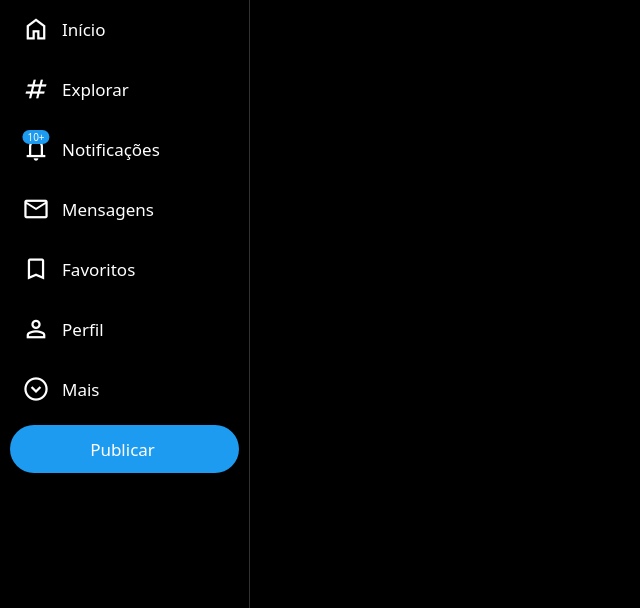
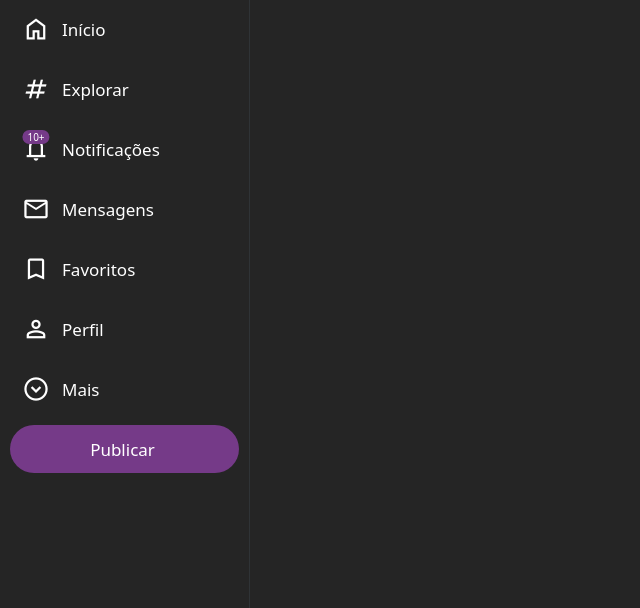
Before and after one commit to valderlanjs/SIDEBARS, a plain HTML site: page index.html in a window 1280 px wide. Shown: the part 94-702 px from the top of the page, without its empty margins (0-640 px from the left). Drawn offline with nearby package versions, Linux system fonts and the light colour scheme; files whose address does not match are found by name.

Commit message:
Update style.css

```diff
--- a/style.css
+++ b/style.css
@@ -4,7 +4,7 @@
 
 body {
   margin: 0;
-  background: #000000;
+  background: #252525;
   color: #ffffff;
   font-family: system-ui, -apple-system, BlinkMacSystemFont, "Segoe UI", Roboto,
     Oxygen, Ubuntu, Cantarell, "Open Sans", "Helvetica Neue", sans-serif;
@@ -58,7 +58,7 @@ body {
 }
 
 .sidebar button:hover > span {
-  background: rgba(255, 255, 255, 0.8);
+  background: #9796f0;
 }
 
 .sidebar button i {
@@ -81,8 +81,8 @@ body {
   top: -5px;
   left: 50%;
   translate: -50% 0;
-  background: #1d9bf0;
-  color: #f9f9f9;
+  background: #753a88;
+  color: #ffffff;
   font-size: 10px;
   font-family: system-ui, -apple-system, BlinkMacSystemFont, "Segoe UI", Roboto,
     Oxygen, Ubuntu, Cantarell, "Open Sans", "Helvetica Neue", sans-serif;
@@ -109,7 +109,7 @@ button.tweet-button {
 }
 
 button.tweet-button > span {
-  background: #1d9bf0;
+  background: #753a88;
   width: 100%;
   justify-content: center;
 }
```
